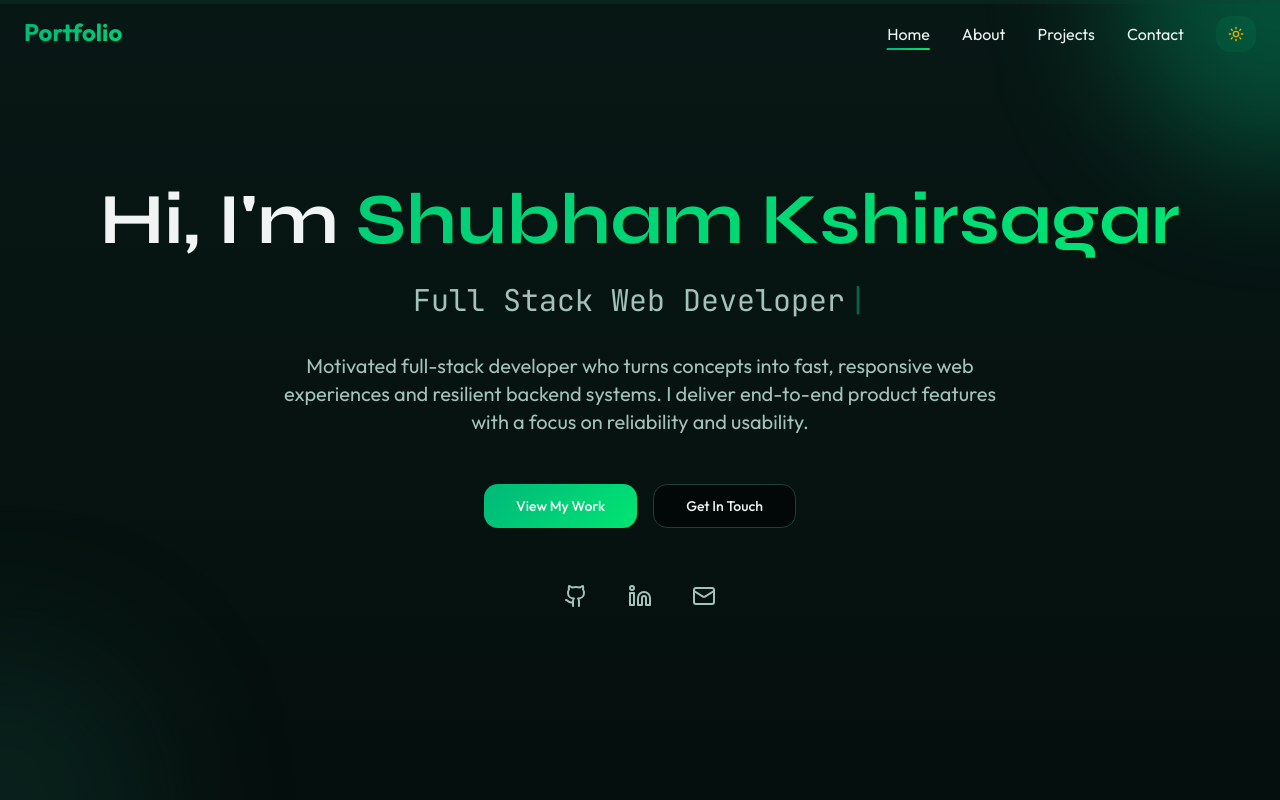
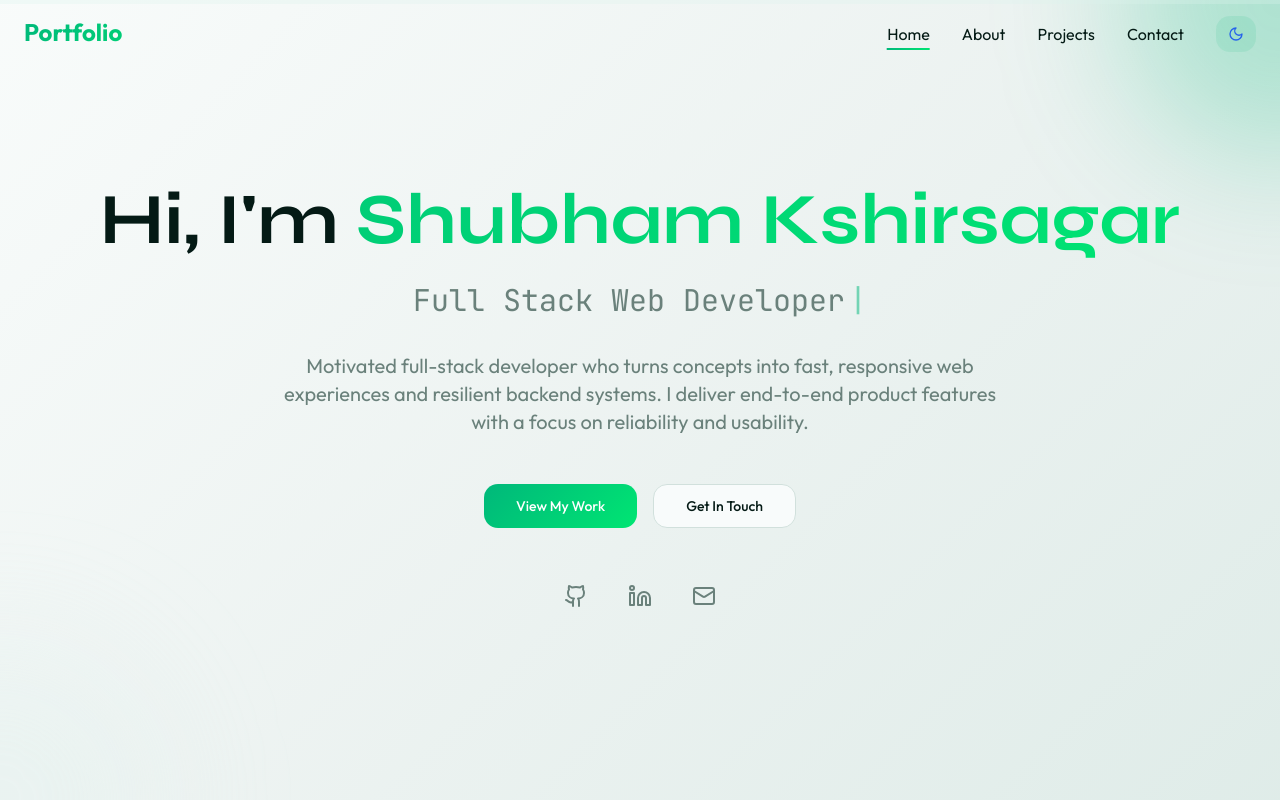
Before and after one commit to shubham0454/personal_portfolio, a React (Vite) app: page / in a window 1280 px wide. Shown: the top 800 px of the page. Built offline with nearby package versions, Linux system fonts and the light colour scheme; the HTML template or start-up script is replaced by a standard one.

Commit message:
feat: set light theme as default across all devices with theme toggle support

```diff
--- a/index.html
+++ b/index.html
@@ -22,9 +22,13 @@
     <script>
       (function() {
         try {
-          const savedTheme = localStorage.getItem('theme');
-          // Default to dark mode (true) if no theme preference is saved yet
-          const shouldBeDark = savedTheme === null ? true : savedTheme === 'dark';
+          // Clear legacy dark-default preference from earlier versions
+          if (localStorage.getItem('theme') === 'dark' && !localStorage.getItem('portfolio_theme')) {
+            localStorage.removeItem('theme');
+          }
+          const savedTheme = localStorage.getItem('portfolio_theme') || localStorage.getItem('theme');
+          // Default to light mode for all devices unless user explicitly chose dark
+          const shouldBeDark = savedTheme === 'dark';
           if (shouldBeDark) {
             document.documentElement.classList.add('dark');
           } else {
--- a/src/components/portfolio/ThemeToggle.tsx
+++ b/src/components/portfolio/ThemeToggle.tsx
@@ -2,13 +2,19 @@ import { useState, useEffect } from 'react';
 import { Sun, Moon } from 'lucide-react';
 import { Button } from '@/components/ui/button';
 
+const THEME_KEY = 'portfolio_theme';
+
 const ThemeToggle = () => {
-  const [isDark, setIsDark] = useState(true);
+  const [isDark, setIsDark] = useState(false);
 
   useEffect(() => {
-    const savedTheme = localStorage.getItem('theme');
-    // Default to dark mode (true) if no theme preference is saved yet
-    const shouldBeDark = savedTheme === null ? true : savedTheme === 'dark';
+    // Clear legacy stored 'theme' if it was left over from dark default
+    if (localStorage.getItem('theme') === 'dark' && !localStorage.getItem(THEME_KEY)) {
+      localStorage.removeItem('theme');
+    }
+    const savedTheme = localStorage.getItem(THEME_KEY) || localStorage.getItem('theme');
+    // Default to light mode (false) on all devices unless explicitly saved as 'dark'
+    const shouldBeDark = savedTheme === 'dark';
 
     setIsDark(shouldBeDark);
     document.documentElement.classList.toggle('dark', shouldBeDark);
@@ -17,6 +23,7 @@ const ThemeToggle = () => {
   const toggleTheme = () => {
     const newTheme = !isDark;
     setIsDark(newTheme);
+    localStorage.setItem(THEME_KEY, newTheme ? 'dark' : 'light');
     localStorage.setItem('theme', newTheme ? 'dark' : 'light');
     document.documentElement.classList.toggle('dark', newTheme);
   };
```
